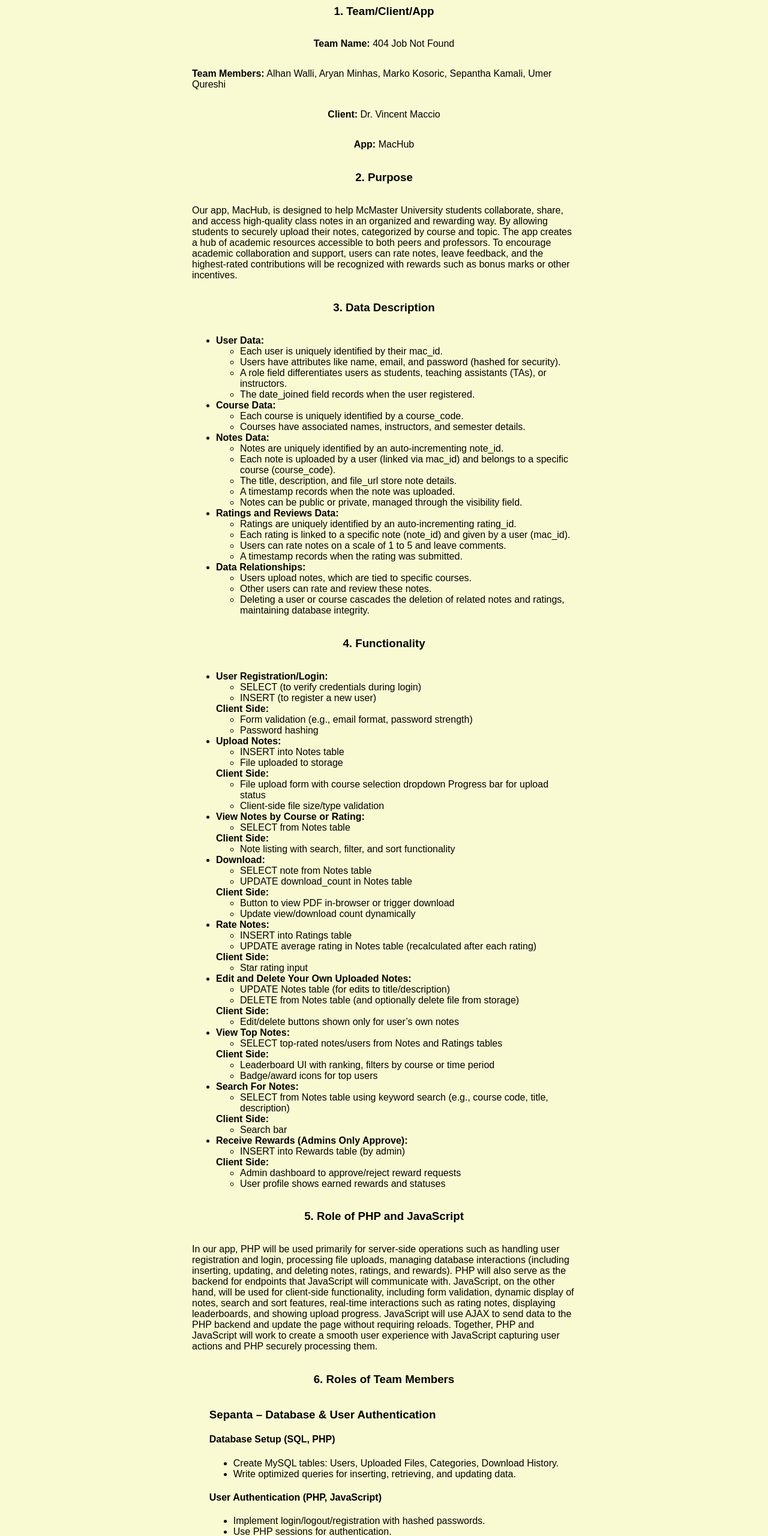
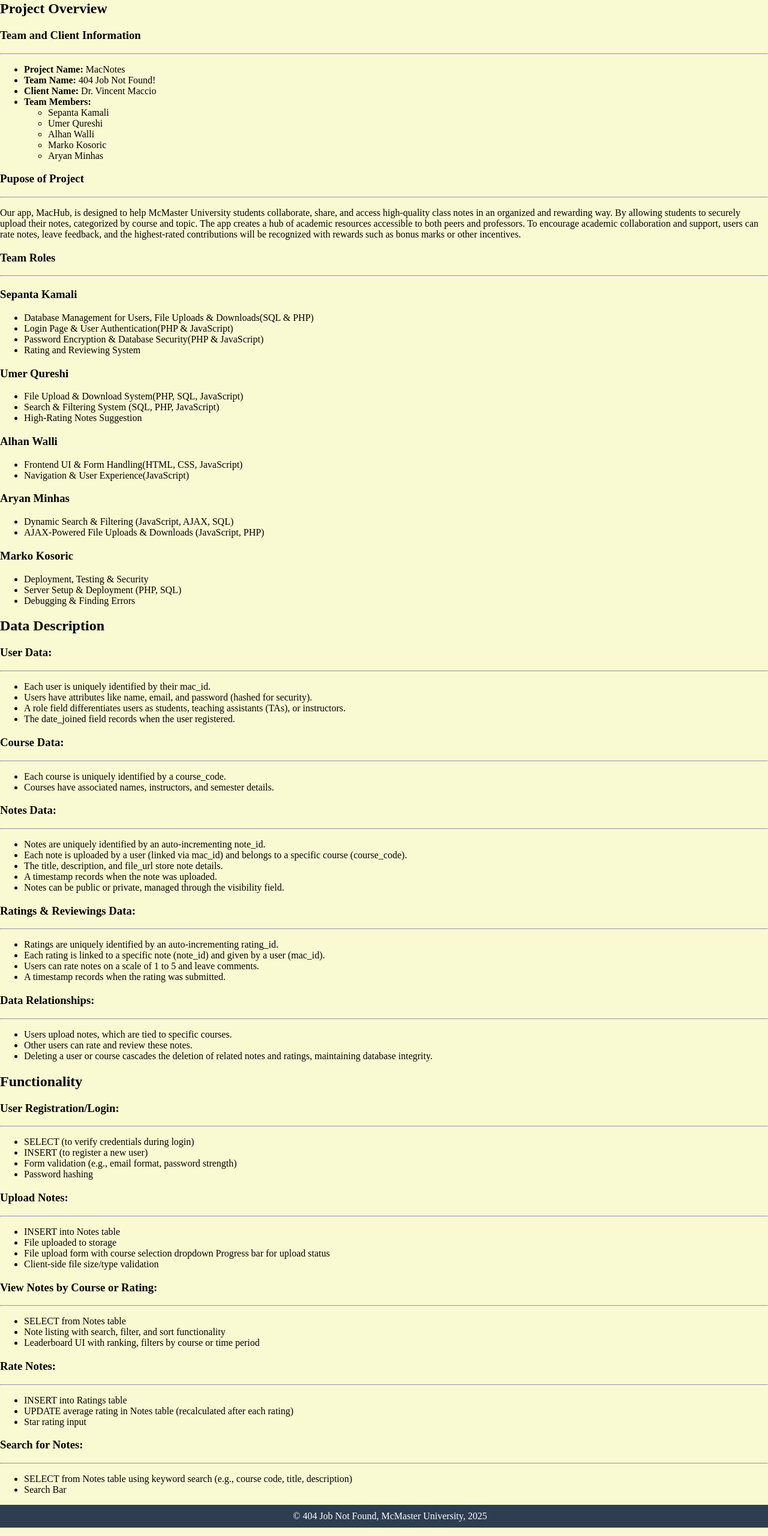
Before and after one commit to KamaliSepanta84/1XD3-Project, a plain HTML site: page project.html in a window 1280 px wide. Shown: the part 220-2781 px from the top of the page at 60% size. Drawn offline with Linux system fonts and the light colour scheme.

Commit message:
made the development plan

```diff
--- a/project.html
+++ b/project.html
@@ -25,20 +25,37 @@
         <iframe src="1XD3 Client Project (1).pdf"></iframe>
     </div>
     -->
-    <div id="projects_container">
-      <div class="development-plan">
-        <h2>404 Job Not Found - Development Plan</h2>
+    <div id="project-plan-container">
+        <h1>404 Job Not Found - Development Plan</h1>
+        <div id="project-overview">
+           <div>
+              <h2>Project Overview</h2>
+           </div>
+           <div class="dev-plan-section-container">
+              <div class="dev-plan-section">
+                <div class="dev-plan-section-title">
+                  <h3>Team and Client Information</h3>
+                </div>
+                  <hr>
+                  <ul>
+                    <li><strong>Project Name: </strong>MacNotes</li>
+                    <li><strong>Team Name: </strong>404 Job Not Found!</li>
+                    <li><strong>Client Name: </strong>Dr. Vincent Maccio</li>
+                    <li><strong>Team Members: </strong> <ul>
+                      <li>Sepanta Kamali</li>
+                      <li>Umer Qureshi</li>
+                      <li>Alhan Walli</li>
+                      <li>Marko Kosoric</li>
+                      <li>Aryan Minhas</li>
+                    </ul></li>
+                  </ul>
+              </div>
 
-        <h3>1. Team/Client/App</h3>
-        <p><strong>Team Name:</strong> 404 Job Not Found</p>
-        <p>
-          <strong>Team Members:</strong> Alhan Walli, Aryan Minhas, Marko
-          Kosoric, Sepantha Kamali, Umer Qureshi
-        </p>
-        <p><strong>Client:</strong> Dr. Vincent Maccio</p>
-        <p><strong>App:</strong> MacHub</p>
-
-        <h3>2. Purpose</h3>
+              <div class="dev-plan-section">
+                <div class="dev-plan-section-title">
+                  <h3>Pupose of Project</h3>
+                </div>
+                <hr>
                 <p>
                   Our app, MacHub, is designed to help McMaster University students
                   collaborate, share, and access high-quality class notes in an
@@ -49,11 +66,60 @@
                   leave feedback, and the highest-rated contributions will be recognized
                   with rewards such as bonus marks or other incentives.
                 </p>
+              </div>
 
-        <h3>3. Data Description</h3>
+              <div class="dev-plan-section">
+                <div class="dev-plan-section-title">
+                  <h3>Team Roles</h3>
+                </div>
+                <hr>
+
+                <h3>Sepanta Kamali</h3>
                 <ul>
-          <li>
-            <strong>User Data:</strong>
+                  <li>Database Management for Users, File Uploads & Downloads(SQL & PHP)</li>
+                  <li>Login Page & User Authentication(PHP & JavaScript)</li>
+                  <li>Password Encryption & Database Security(PHP & JavaScript)</li>
+                  <li>Rating and Reviewing System</li>
+                </ul>
+
+                <h3>Umer Qureshi</h3>
+                <ul>
+                  <li>File Upload & Download System(PHP, SQL, JavaScript)</li>
+                  <li>Search & Filtering System (SQL, PHP, JavaScript)</li>
+                  <li>High-Rating Notes Suggestion</li>
+                </ul>
+
+                <h3>Alhan Walli</h3>
+                <ul>
+                  <li>Frontend UI & Form Handling(HTML, CSS, JavaScript)</li>
+                  <li>Navigation & User Experience(JavaScript)</li>
+                </ul>
+
+                <h3>Aryan Minhas</h3>
+                <ul>
+                  <li>Dynamic Search & Filtering (JavaScript, AJAX, SQL)</li>
+                  <li>AJAX-Powered File Uploads & Downloads (JavaScript, PHP)</li>
+                </ul>
+
+                <h3>Marko Kosoric</h3>
+                <ul>
+                  <li>Deployment, Testing & Security</li>
+                  <li>Server Setup & Deployment (PHP, SQL)</li>
+                  <li>Debugging & Finding Errors</li>
+                </ul>
+              </div>
+           </div>
+        </div>
+
+        <div id="data-description">
+            <div>
+              <h2>Data Description</h2>
+            </div>
+
+            <div class="dev-plan-section-container">
+                <div class="dev-plan-section">
+                  <h3>User Data:</h3>
+                  <hr>
                   <ul>
                     <li>Each user is uniquely identified by their mac_id.</li>
                     <li>
@@ -66,9 +132,11 @@
                     </li>
                     <li>The date_joined field records when the user registered.</li>
                   </ul>
-          </li>
-          <li>
-            <strong>Course Data:</strong>
+                </div>
+
+                <div class="dev-plan-section">
+                  <h3>Course Data:</h3>
+                  <hr>
                   <ul>
                     <li>Each course is uniquely identified by a course_code.</li>
                     <li>
@@ -76,9 +144,11 @@
                       details.
                     </li>
                   </ul>
-          </li>
-          <li>
-            <strong>Notes Data:</strong>
+                </div>
+
+                <div class="dev-plan-section">
+                  <h3>Notes Data:</h3>
+                  <hr>
                   <ul>
                     <li>
                       Notes are uniquely identified by an auto-incrementing note_id.
@@ -94,9 +164,11 @@
                       field.
                     </li>
                   </ul>
-          </li>
-          <li>
-            <strong>Ratings and Reviews Data:</strong>
+                </div>
+
+                <div class="dev-plan-section">
+                  <h3>Ratings & Reviewings Data:</h3>
+                  <hr>
                   <ul>
                     <li>
                       Ratings are uniquely identified by an auto-incrementing
@@ -111,9 +183,11 @@
                     </li>
                     <li>A timestamp records when the rating was submitted.</li>
                   </ul>
-          </li>
-          <li>
-            <strong>Data Relationships:</strong>
+                </div>
+
+                <div class="dev-plan-section">
+                  <h3>Data Relationships:</h3>
+                  <hr>
                   <ul>
                     <li>Users upload notes, which are tied to specific courses.</li>
                     <li>Other users can rate and review these notes.</li>
@@ -122,291 +196,77 @@
                       and ratings, maintaining database integrity.
                     </li>
                   </ul>
-          </li>
-        </ul>
+                </div>
+            </div>
+        </div>
 
-        <h3>4. Functionality</h3>
-        <ul>
-          <li>
-            <strong>User Registration/Login:</strong>
+        <div id="functionality">
+          <div>
+            <h2>Functionality</h2>
+          </div>
+
+          <div class="dev-plan-section-container">
+            <div class="dev-plan-section">
+              <h3>User Registration/Login:</h3>
+              <hr>
               <ul>
                 <li>SELECT (to verify credentials during login)</li>
                 <li>INSERT (to register a new user)</li>
-            </ul>
-            <strong>Client Side:</strong>
-            <ul>
                 <li>Form validation (e.g., email format, password strength)</li>
                 <li>Password hashing</li>
               </ul>
-          </li>
-          <li>
-            <strong>Upload Notes:</strong>
+            </div>
+
+            <div class="dev-plan-section">
+              <h3>Upload Notes:</h3>
+              <hr>
               <ul>
                 <li>INSERT into Notes table</li>
                 <li>File uploaded to storage</li>
-            </ul>
-            <strong>Client Side:</strong>
-            <ul>
                 <li>
                   File upload form with course selection dropdown Progress bar for
                   upload status
                 </li>
                 <li>Client-side file size/type validation</li>
               </ul>
-          </li>
-          <li>
-            <strong>View Notes by Course or Rating:</strong>
+            </div>
+
+            <div class="dev-plan-section">
+              <h3>View Notes by Course or Rating:</h3>
+              <hr>
               <ul>
                 <li>SELECT from Notes table</li>
+                <li>Note listing with search, filter, and sort functionality</li>
+                <li> Leaderboard UI with ranking, filters by course or time period</li>
               </ul>
-            <strong>Client Side:</strong>
-            <ul>
-              <li>Note listing with search, filter, and sort functionality</li>
-            </ul>
-          </li>
-          <li>
-            <strong>Download:</strong>
-            <ul>
-              <li>SELECT note from Notes table</li>
-              <li>UPDATE download_count in Notes table</li>
-            </ul>
-            <strong>Client Side:</strong>
-            <ul>
-              <li>Button to view PDF in-browser or trigger download</li>
-              <li>Update view/download count dynamically</li>
-            </ul>
-          </li>
-          <li>
-            <strong>Rate Notes:</strong>
+            </div>
+
+            <div class="dev-plan-section">
+              <h3>Rate Notes: </h3>
+              <hr>
               <ul>
                 <li>INSERT into Ratings table</li>
                 <li>
                   UPDATE average rating in Notes table (recalculated after each
                   rating)
                 </li>
-            </ul>
-            <strong>Client Side:</strong>
-            <ul>
                 <li>Star rating input</li>
               </ul>
-          </li>
-          <li>
-            <strong>Edit and Delete Your Own Uploaded Notes:</strong>
-            <ul>
-              <li>UPDATE Notes table (for edits to title/description)</li>
-              <li>
-                DELETE from Notes table (and optionally delete file from
-                storage)
-              </li>
-            </ul>
-            <strong>Client Side:</strong>
-            <ul>
-              <li>Edit/delete buttons shown only for user’s own notes</li>
-            </ul>
-          </li>
-          <li>
-            <strong>View Top Notes:</strong>
-            <ul>
-              <li>
-                SELECT top-rated notes/users from Notes and Ratings tables
-              </li>
-            </ul>
-            <strong>Client Side:</strong>
-            <ul>
-              <li>
-                Leaderboard UI with ranking, filters by course or time period
-              </li>
-              <li>Badge/award icons for top users</li>
-            </ul>
-          </li>
-          <li>
-            <strong>Search For Notes:</strong>
+            </div>
+
+            <div class="dev-plan-section">
+              <h3>Search for Notes: </h3>
+              <hr>
               <ul>
                 <li>
                   SELECT from Notes table using keyword search (e.g., course code,
                   title, description)
                 </li>
+                <li>Search Bar</li>
               </ul>
-            <strong>Client Side:</strong>
-            <ul>
-              <li>Search bar</li>
-            </ul>
-          </li>
-          <li>
-            <strong>Receive Rewards (Admins Only Approve):</strong>
-            <ul>
-              <li>INSERT into Rewards table (by admin)</li>
-            </ul>
-            <strong>Client Side:</strong>
-            <ul>
-              <li>Admin dashboard to approve/reject reward requests</li>
-              <li>User profile shows earned rewards and statuses</li>
-            </ul>
-          </li>
-        </ul>
-
-        <h3>5. Role of PHP and JavaScript</h3>
-        <p>
-          In our app, PHP will be used primarily for server-side operations such
-          as handling user registration and login, processing file uploads,
-          managing database interactions (including inserting, updating, and
-          deleting notes, ratings, and rewards). PHP will also serve as the
-          backend for endpoints that JavaScript will communicate with.
-          JavaScript, on the other hand, will be used for client-side
-          functionality, including form validation, dynamic display of notes,
-          search and sort features, real-time interactions such as rating notes,
-          displaying leaderboards, and showing upload progress. JavaScript will
-          use AJAX to send data to the PHP backend and update the page without
-          requiring reloads. Together, PHP and JavaScript will work to create a
-          smooth user experience with JavaScript capturing user actions and PHP
-          securely processing them.
-        </p>
-
-        <h3>6. Roles of Team Members</h3>
-        <div class="team-roles">
-          <div class="team-member">
-            <h3>Sepanta – Database & User Authentication</h3>
-            <h4>Database Setup (SQL, PHP)</h4>
-            <ul>
-              <li>
-                Create MySQL tables: Users, Uploaded Files, Categories, Download
-                History.
-              </li>
-              <li>
-                Write optimized queries for inserting, retrieving, and updating
-                data.
-              </li>
-            </ul>
-            <h4>User Authentication (PHP, JavaScript)</h4>
-            <ul>
-              <li>
-                Implement login/logout/registration with hashed passwords.
-              </li>
-              <li>Use PHP sessions for authentication.</li>
-              <li>
-                Add JavaScript form validation (check empty fields, email
-                format).
-              </li>
-            </ul>
-            <h4>Role-Based Access Control (PHP)</h4>
-            <ul>
-              <li>Students can upload/download resources.</li>
-              <li>Admins can delete inappropriate content.</li>
-            </ul>
-            <p><strong>Tech Stack:</strong> PHP, SQL (MySQL), JavaScript</p>
             </div>
 
-          <div class="team-member">
-            <h3>Umer – File Upload & Search System</h3>
-            <h4>File Upload System (PHP, SQL, JavaScript)</h4>
-            <ul>
-              <li>Create file upload logic with size/type validation (PHP).</li>
-              <li>Store files securely and link them to the database.</li>
-              <li>Use JavaScript for file previews before submission.</li>
-            </ul>
-            <h4>Search & Filtering System (SQL, PHP, JavaScript)</h4>
-            <ul>
-              <li>Implement search bar (SQL LIKE queries).</li>
-              <li>
-                Allow filtering by subject, course, popularity, upload date (PHP
-                + JavaScript).
-              </li>
-            </ul>
-            <h4>Download Tracking (SQL, PHP)</h4>
-            <ul>
-              <li>Record file downloads in the database.</li>
-            </ul>
-            <p>
-              <strong>Tech Stack:</strong> PHP, SQL (MySQL), JavaScript (AJAX
-              for live search)
-            </p>
           </div>
-
-          <div class="team-member">
-            <h3>Alhan – Frontend UI & Form Handling</h3>
-            <h4>UI Design (HTML, CSS, JavaScript)</h4>
-            <ul>
-              <li>Create homepage, dashboard, and file browsing pages.</li>
-              <li>Ensure mobile-friendly, responsive design.</li>
-            </ul>
-            <h4>Navigation & User Experience (JavaScript)</h4>
-            <ul>
-              <li>Implement a dynamic sidebar/navbar.</li>
-              <li>Add real-time notifications (e.g., “Upload Successful”).</li>
-            </ul>
-            <h4>Frontend Form Handling (JavaScript, PHP)</h4>
-            <ul>
-              <li>Validate registration & login forms before submitting.</li>
-              <li>Validate file uploads (JavaScript before PHP processing).</li>
-            </ul>
-            <p><strong>Tech Stack:</strong> HTML, CSS, JavaScript, PHP</p>
-          </div>
-
-          <div class="team-member">
-            <h3>Aryan – JavaScript Interactivity & AJAX</h3>
-            <h4>Dynamic Search & Filtering (JavaScript, AJAX, SQL)</h4>
-            <ul>
-              <li>
-                Implement live search & filtering (fetch results without page
-                reload).
-              </li>
-              <li>Optimize SQL queries for fast response times.</li>
-            </ul>
-            <h4>AJAX-Powered File Uploads & Downloads (JavaScript, PHP)</h4>
-            <ul>
-              <li>Implement asynchronous file uploads (show progress bar).</li>
-              <li>Handle file downloads dynamically with PHP.</li>
-            </ul>
-            <h4>Application Security (PHP, SQL)</h4>
-            <ul>
-              <li>Prevent SQL injection (use prepared statements).</li>
-              <li>Sanitize user inputs in search queries.</li>
-            </ul>
-            <p>
-              <strong>Tech Stack:</strong> JavaScript (AJAX), PHP, SQL (MySQL)
-            </p>
-          </div>
-
-          <div class="team-member">
-            <h3>Marko – Deployment, Testing & Security</h3>
-            <h4>Server Setup & Deployment (PHP, SQL)</h4>
-            <ul>
-              <li>Set up Apache/Nginx with PHP & MySQL.</li>
-              <li>Deploy the website on cPanel, DigitalOcean, or AWS.</li>
-            </ul>
-            <h4>Testing & Debugging (JavaScript, PHP, SQL)</h4>
-            <ul>
-              <li>Test all features (file upload, authentication, search).</li>
-              <li>Debug JavaScript & PHP errors.</li>
-            </ul>
-            <h4>Security Enhancements (PHP, SQL)</h4>
-            <ul>
-              <li>Implement error handling & logging (PHP).</li>
-              <li>Secure file uploads (validate file extensions).</li>
-            </ul>
-            <p><strong>Tech Stack:</strong> PHP, SQL (MySQL), JavaScript</p>
-          </div>
-        </div>
-
-        <h3>7. Incremental Delivery</h3>
-        <p>
-          The first increment of our app will focus on developing the frontend
-          interface for uploading notes. This will include creating a clean and
-          user-friendly upload page with a form that allows users to select a
-          course from a dropdown menu, enter a title and description for their
-          notes, and upload a file in PDF or DOCX format. Client-side validation
-          will be implemented to ensure all fields are filled correctly and that
-          only valid file types and sizes are accepted. A version of the login
-          system may also be implemented, utilizing a mac ID and emails.
-        </p>
-
-        <h3>8. Client Feedback (From Dr. Maccio)</h3>
-        <ul>
-          <li>Professors should approve rewards for top notes.</li>
-          <li>Secure verification system for student IDs is necessary.</li>
-          <li>The platform should be mobile-friendly.</li>
-          <li>Students should have a way to report inappropriate content.</li>
-        </ul>
         </div>
     </div>
   </body>
```
Lines whose indentation alone changed are shown as unchanged.
